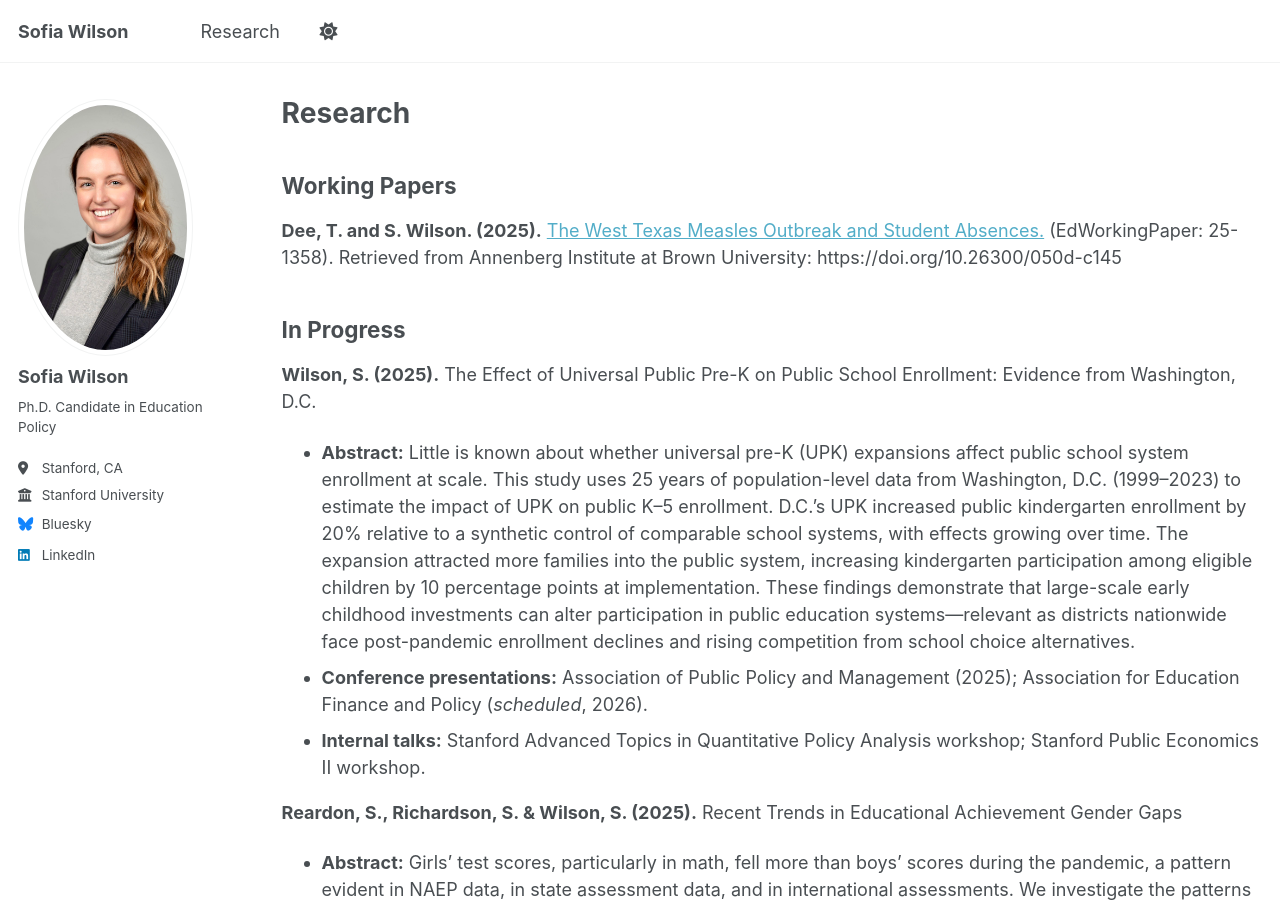
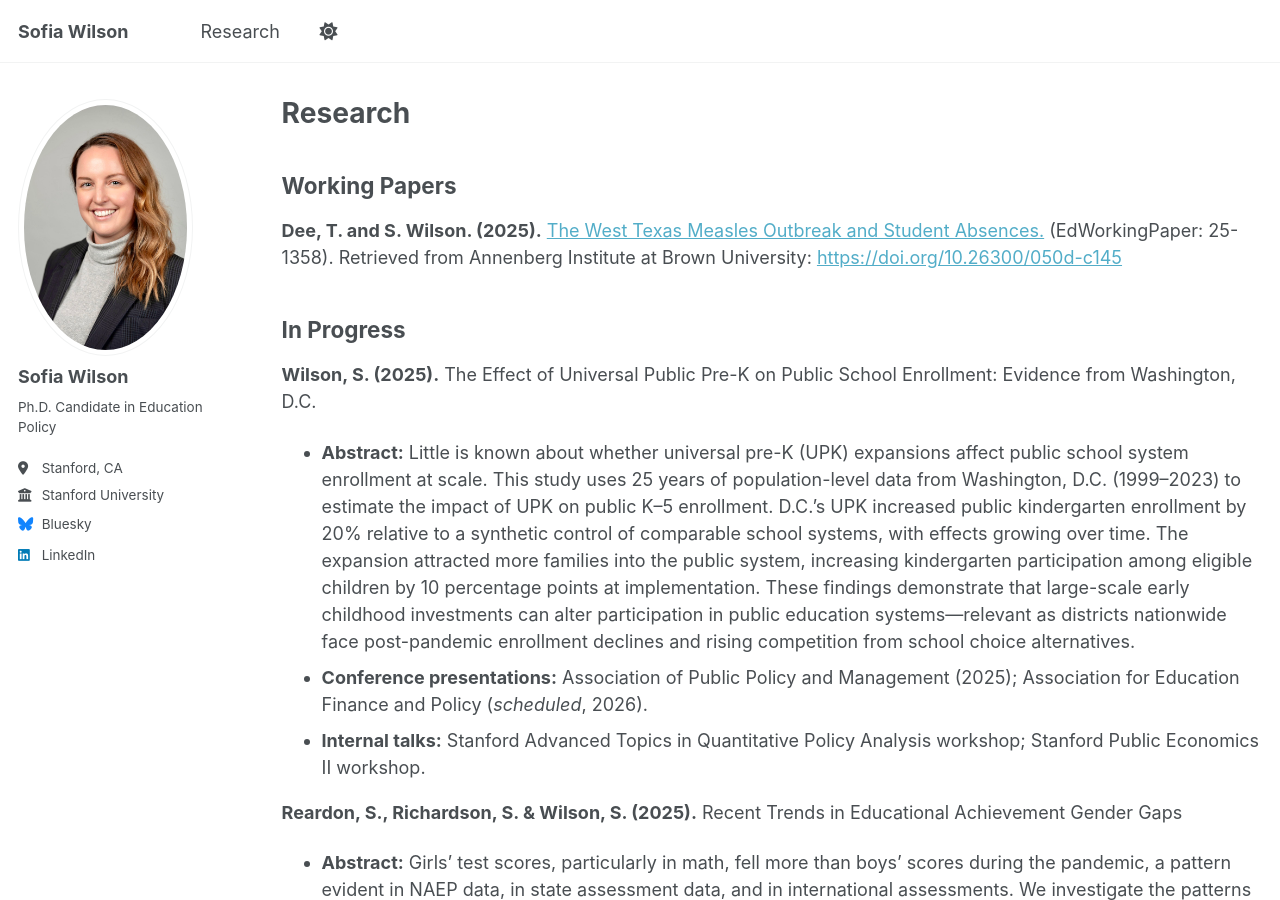
Before and after one commit to sofia-wilson/sofia-wilson.github.io, a Jekyll site: the page built from _pages/research.md, in a window 1280 px wide and 900 px high. Built offline with Jekyll 4.4.1, drawn with Linux system fonts in a browser that asks for light colours; part of the change alters nothing that is shown.

```diff
--- a/_pages/research.md
+++ b/_pages/research.md
@@ -7,7 +7,7 @@ author_profile: true
 
 ## Working Papers
 
-**Dee, T. and S. Wilson. (2025).** [The West Texas Measles Outbreak and Student Absences.](/files/ai25-1358.pdf) (EdWorkingPaper: 25-1358). Retrieved from Annenberg Institute at Brown University: https://doi.org/10.26300/050d-c145
+**Dee, T. and S. Wilson. (2025).** [The West Texas Measles Outbreak and Student Absences.](/files/ai25-1358.pdf) (EdWorkingPaper: 25-1358). Retrieved from Annenberg Institute at Brown University: [https://doi.org/10.26300/050d-c145](https://edworkingpapers.com/ai25-1358)
 
 ## In Progress
 
```
